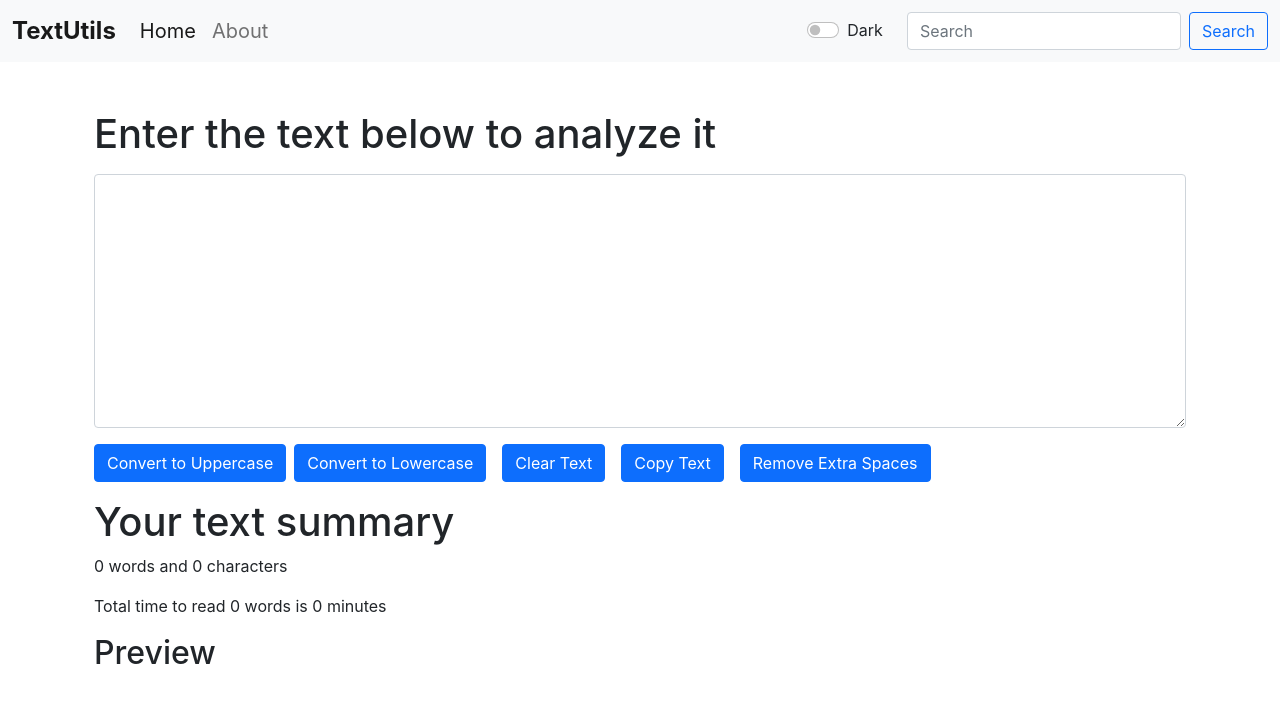
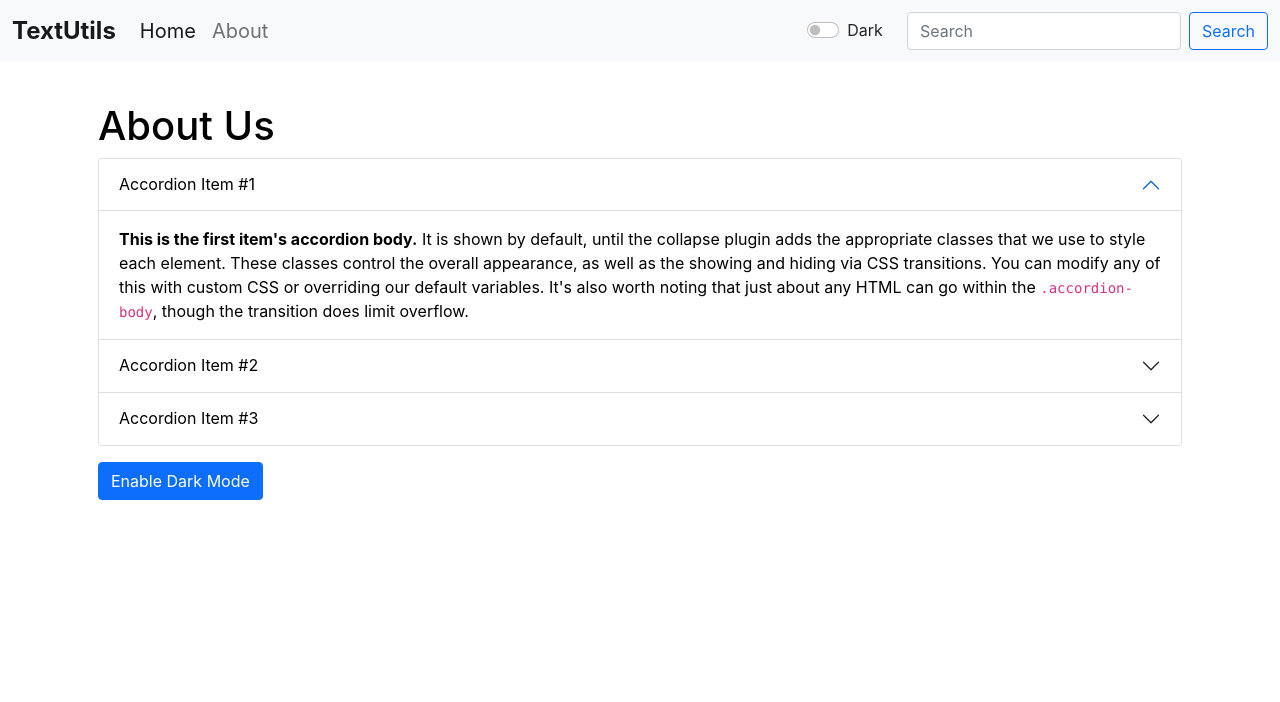
Before and after one commit to Yashcodes/TextUtils-React, a React (Create React App) app: page /about in a window 1280 px wide. Shown: the top 702 px of the page. Built offline with nearby package versions, Linux system fonts and the light colour scheme.

Commit message:
Fixed words count issue

```diff
--- a/package.json
+++ b/package.json
@@ -8,6 +8,7 @@
     "@testing-library/user-event": "^13.5.0",
     "react": "^18.2.0",
     "react-dom": "^18.2.0",
+    "react-router-dom": "^6.4.4",
     "react-scripts": "5.0.1",
     "web-vitals": "^2.1.4"
   },
--- a/src/App.js
+++ b/src/App.js
@@ -2,8 +2,9 @@ import { useState } from "react";
 import "./App.css";
 import Navbar from "./components/Navbar";
 import TextForm from "./components/TextForm";
-// import About from "./components/About";
+import About from "./components/About";
 import Alert from "./components/Alert";
+import { BrowserRouter as Router, Route, Routes } from "react-router-dom";
 
 function App() {
   const [mode, setMode] = useState("light");
@@ -17,14 +18,14 @@ function App() {
       document.body.style.backgroundColor = "rgb(27 28 30)";
       document.body.style.color = "white";
       showAlert("Dark Mode Enabled!", "success");
-      document.title = "TextUtils - Dark Mode"
+      document.title = "TextUtils - Dark Mode";
     } else {
       setMode("light");
       setModeTxt("Dark");
       document.body.style.backgroundColor = "white";
       document.body.style.color = "black";
       showAlert("Light Mode Enabled!", "success");
-      document.title = "TextUtils - Light Mode"
+      document.title = "TextUtils - Light Mode";
     }
   };
 
@@ -35,12 +36,13 @@ function App() {
     });
 
     setTimeout(() => {
-      setAlert(null)
+      setAlert(null);
     }, 1000);
   };
 
   return (
     <>
+      <Router>
         <Navbar
           title="TextUtils"
           aboutText="About"
@@ -52,9 +54,22 @@ function App() {
         <Alert alert={alert} />
 
         <div className="container mb-3">
-        <TextForm heading="Enter the text below to analyze it" mode={mode} showAlert = {showAlert} />
-        {/* <About /> */}
+          <Routes>
+            <Route
+              exact
+              path="/"
+              element={
+                <TextForm
+                  heading="Enter the text below to analyze it"
+                  mode={mode}
+                  showAlert={showAlert}
+                />
+              }
+            />
+            <Route exact path="/about" element={<About />} />
+          </Routes>
         </div>
+      </Router>
     </>
   );
 }
--- a/src/components/About.js
+++ b/src/components/About.js
@@ -29,11 +29,11 @@ export default function About() {
   return (
     <div className="container my-4 py-3 px-3 rounded-lg" style={myStyle}>
       <h1>About Us</h1>
-      <div class="accordion" id="accordionExample">
-        <div class="accordion-item" style={myStyle}>
-          <h2 class="accordion-header" id="headingOne">
+      <div className="accordion" id="accordionExample">
+        <div className="accordion-item" style={myStyle}>
+          <h2 className="accordion-header" id="headingOne">
             <button
-              class="accordion-button"
+              className="accordion-button"
               type="button"
               data-bs-toggle="collapse"
               data-bs-target="#collapseOne"
@@ -46,11 +46,11 @@ export default function About() {
           </h2>
           <div
             id="collapseOne"
-            class="accordion-collapse collapse show"
+            className="accordion-collapse collapse show"
             aria-labelledby="headingOne"
             data-bs-parent="#accordionExample"
           >
-            <div class="accordion-body">
+            <div className="accordion-body">
               <strong>This is the first item's accordion body.</strong> It is
               shown by default, until the collapse plugin adds the appropriate
               classes that we use to style each element. These classes control
@@ -62,10 +62,10 @@ export default function About() {
             </div>
           </div>
         </div>
-        <div class="accordion-item" style={myStyle}>
-          <h2 class="accordion-header" id="headingTwo">
+        <div className="accordion-item" style={myStyle}>
+          <h2 className="accordion-header" id="headingTwo">
             <button
-              class="accordion-button collapsed"
+              className="accordion-button collapsed"
               type="button"
               data-bs-toggle="collapse"
               data-bs-target="#collapseTwo"
@@ -78,11 +78,11 @@ export default function About() {
           </h2>
           <div
             id="collapseTwo"
-            class="accordion-collapse collapse"
+            className="accordion-collapse collapse"
             aria-labelledby="headingTwo"
             data-bs-parent="#accordionExample"
           >
-            <div class="accordion-body">
+            <div className="accordion-body">
               <strong>This is the second item's accordion body.</strong> It is
               hidden by default, until the collapse plugin adds the appropriate
               classes that we use to style each element. These classes control
@@ -94,10 +94,10 @@ export default function About() {
             </div>
           </div>
         </div>
-        <div class="accordion-item" style={myStyle}>
-          <h2 class="accordion-header" id="headingThree">
+        <div className="accordion-item" style={myStyle}>
+          <h2 className="accordion-header" id="headingThree">
             <button
-              class="accordion-button collapsed"
+              className="accordion-button collapsed"
               type="button"
               data-bs-toggle="collapse"
               data-bs-target="#collapseThree"
@@ -110,11 +110,11 @@ export default function About() {
           </h2>
           <div
             id="collapseThree"
-            class="accordion-collapse collapse"
+            className="accordion-collapse collapse"
             aria-labelledby="headingThree"
             data-bs-parent="#accordionExample"
           >
-            <div class="accordion-body">
+            <div className="accordion-body">
               <strong>This is the third item's accordion body.</strong> It is
               hidden by default, until the collapse plugin adds the appropriate
               classes that we use to style each element. These classes control
--- a/src/components/Navbar.js
+++ b/src/components/Navbar.js
@@ -1,5 +1,6 @@
 import React from "react";
 import PropTypes from "prop-types";
+import { Link } from "react-router-dom";
 
 const Navbar = (props) => {
   return (
@@ -7,9 +8,9 @@ const Navbar = (props) => {
       className={`navbar navbar-expand-lg navbar-${props.mode} bg-${props.mode}`}
     >
       <div className="container-fluid">
-        <a className="navbar-brand fw-bold fs-4" href="/">
+        <Link className="navbar-brand fw-bold fs-4" to="/">
           {props.title}
-        </a>
+        </Link>
         <button
           className="navbar-toggler"
           type="button"
@@ -24,18 +25,18 @@ const Navbar = (props) => {
         <div className="collapse navbar-collapse" id="navbarSupportedContent">
           <ul className="navbar-nav me-auto mb-2 mb-lg-0">
             <li className="nav-item">
-              <a
+              <Link
                 className="nav-link active fs-5"
                 aria-current="page"
-                href="/"
+                to="/"
               >
                 Home
-              </a>
+              </Link>
             </li>
             <li className="nav-item">
-              <a className="nav-link fs-5" href="/">
+              <Link className="nav-link fs-5" to="/about">
                 {props.aboutText}
-              </a>
+              </Link>
             </li>
           </ul>
 
--- a/src/components/TextForm.js
+++ b/src/components/TextForm.js
@@ -32,7 +32,7 @@ const TextForm = (props) => {
   const handleExtraSpaces = () => {
     let newText = text.split(/[ ]+/);
     setText(newText.join(" "));
-    props.showAlert("Extra spaces removed", "success")
+    props.showAlert("Extra spaces removed", "success");
   };
 
   const [text, setText] = useState("");
@@ -61,23 +61,23 @@ const TextForm = (props) => {
           ></textarea>
         </div>
 
-        <button className="btn btn-primary" onClick={handleUpperClick}>
+        <button className="btn btn-primary mx-1 my-1" onClick={handleUpperClick}>
           Convert to Uppercase
         </button>
 
-        <button className="btn btn-primary mx-2" onClick={handleLowerClick}>
+        <button className="btn btn-primary mx-1 my-1" onClick={handleLowerClick}>
           Convert to Lowercase
         </button>
 
-        <button className="btn btn-primary mx-2" onClick={handleClearClick}>
+        <button className="btn btn-primary mx-1 my-1" onClick={handleClearClick}>
           Clear Text
         </button>
 
-        <button className="btn btn-primary mx-2" onClick={handleCopy}>
+        <button className="btn btn-primary mx-1 my-1" onClick={handleCopy}>
           Copy Text
         </button>
 
-        <button className="btn btn-primary mx-2" onClick={handleExtraSpaces}>
+        <button className="btn btn-primary mx-1 my-1" onClick={handleExtraSpaces}>
           Remove Extra Spaces
         </button>
       </div>
@@ -85,20 +85,26 @@ const TextForm = (props) => {
       <div className="container my-3">
         <h1>Your text summary</h1>
         <p>
-          {text.length === 0 || text.endsWith(" ")
-            ? text.split(" ").length - 1
-            : text.split(" ").length}{" "}
+          {
+            text.split(" ").filter((element) => {
+              return element.length !== 0;
+            }).length
+          }{" "}
           words and {text.length} characters
         </p>
+
         <p>
           Total time to read{" "}
-          {text.length === 0 || text.endsWith(" ")
-            ? text.split(" ").length - 1
-            : text.split(" ").length}{" "}
+          {
+            text.split(" ").filter((element) => {
+              return element.length !== 0;
+            }).length
+          }{" "}
           words is{" "}
-          {text.length === 0 || text.endsWith(" ")
-            ? 0.08 * (text.split(" ").length - 1)
-            : 0.08 * text.split(" ").length}{" "}
+          {0.08 *
+            text.split(" ").filter((element) => {
+              return element.length !== 0;
+            }).length}{" "}
           minutes
         </p>
 
```
Also changed, not shown: public/manifest.json, 1 other file (tests, documents, lock files or other folders). Lines whose indentation alone changed are shown as unchanged.
